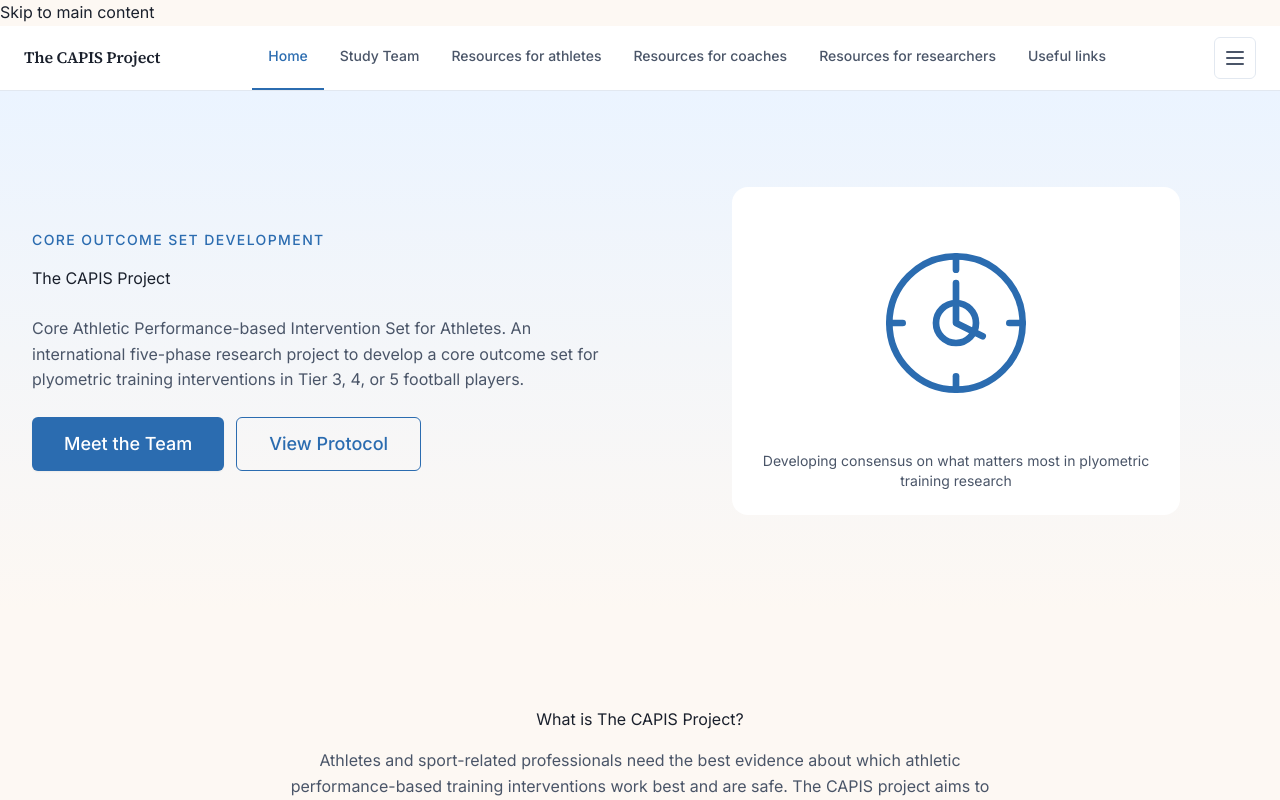
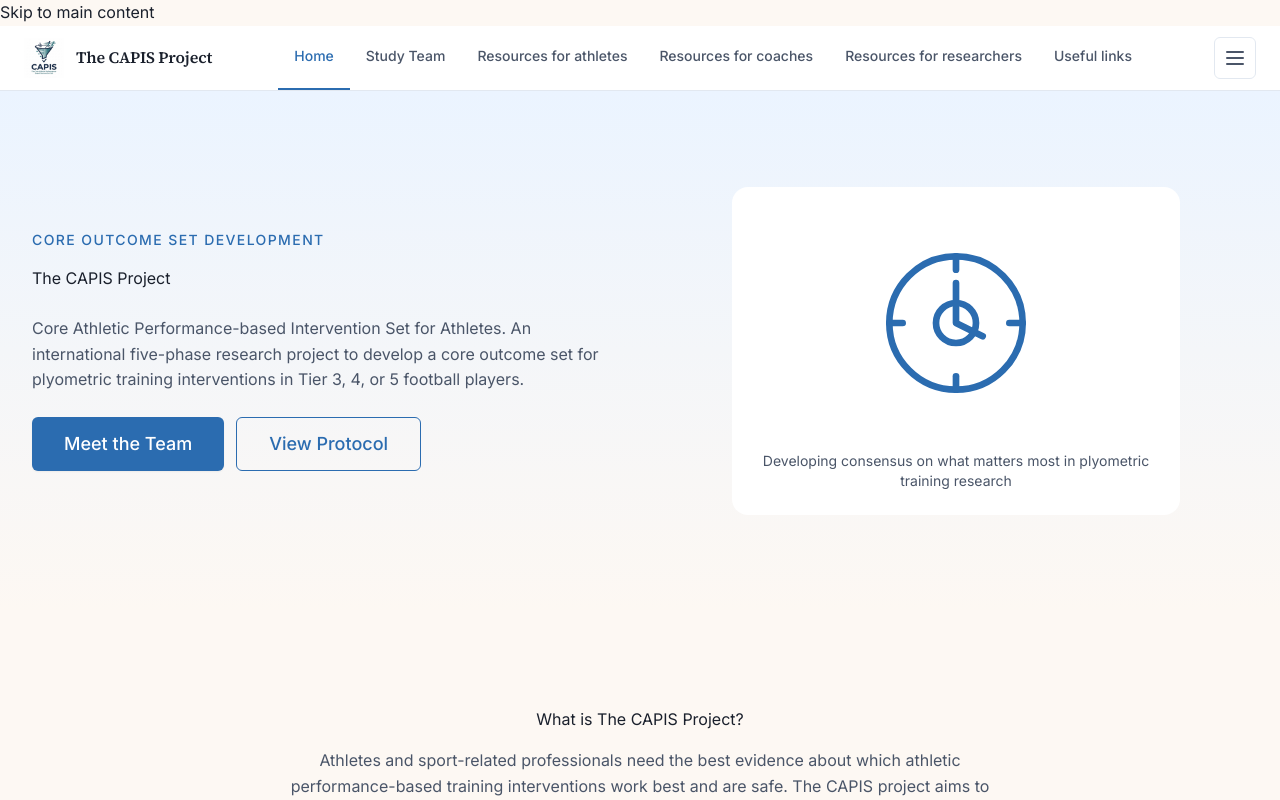
Before and after one commit to LoaizaBetancur/CAPIS-Project-Website, a Next.js app: page / in a window 1280 px wide. Shown: the top 800 px of the page. Built offline with nearby package versions, Linux system fonts and the light colour scheme.

Commit message:
Update Header.tsx

```diff
--- a/components/Header.tsx
+++ b/components/Header.tsx
@@ -2,6 +2,7 @@
 
 import { useState } from "react";
 import Link from "next/link";
+import Image from "next/image";
 import { usePathname } from "next/navigation";
 import MobileMenu from "./MobileMenu";
 
@@ -46,23 +47,38 @@ export default function Header() {
             padding: "0 24px",
           }}
         >
-          {/* Logo */}
+          {/* Logo + Title */}
           <Link
             href="/"
+            style={{
+              display: "flex",
+              alignItems: "center",
+              gap: "12px",
+              textDecoration: "none",
+            }}
+          >
+            <Image
+              src="/images/capis-logo.png"
+              alt="The CAPIS Project logo"
+              width={40}
+              height={40}
+              style={{ objectFit: "contain" }}
+            />
+            <span
               style={{
                 fontFamily: "var(--font-display)",
                 fontSize: "16px",
                 fontWeight: 600,
                 letterSpacing: "-0.01em",
                 color: "var(--color-text)",
-              textDecoration: "none",
                 whiteSpace: "nowrap",
               }}
             >
               The CAPIS Project
+            </span>
           </Link>
 
-          {/* Desktop nav — flat horizontal row */}
+          {/* Desktop nav */}
           <nav
             className="hidden xl:flex"
             style={{ alignItems: "center" }}
```
Lines whose indentation alone changed are shown as unchanged.
